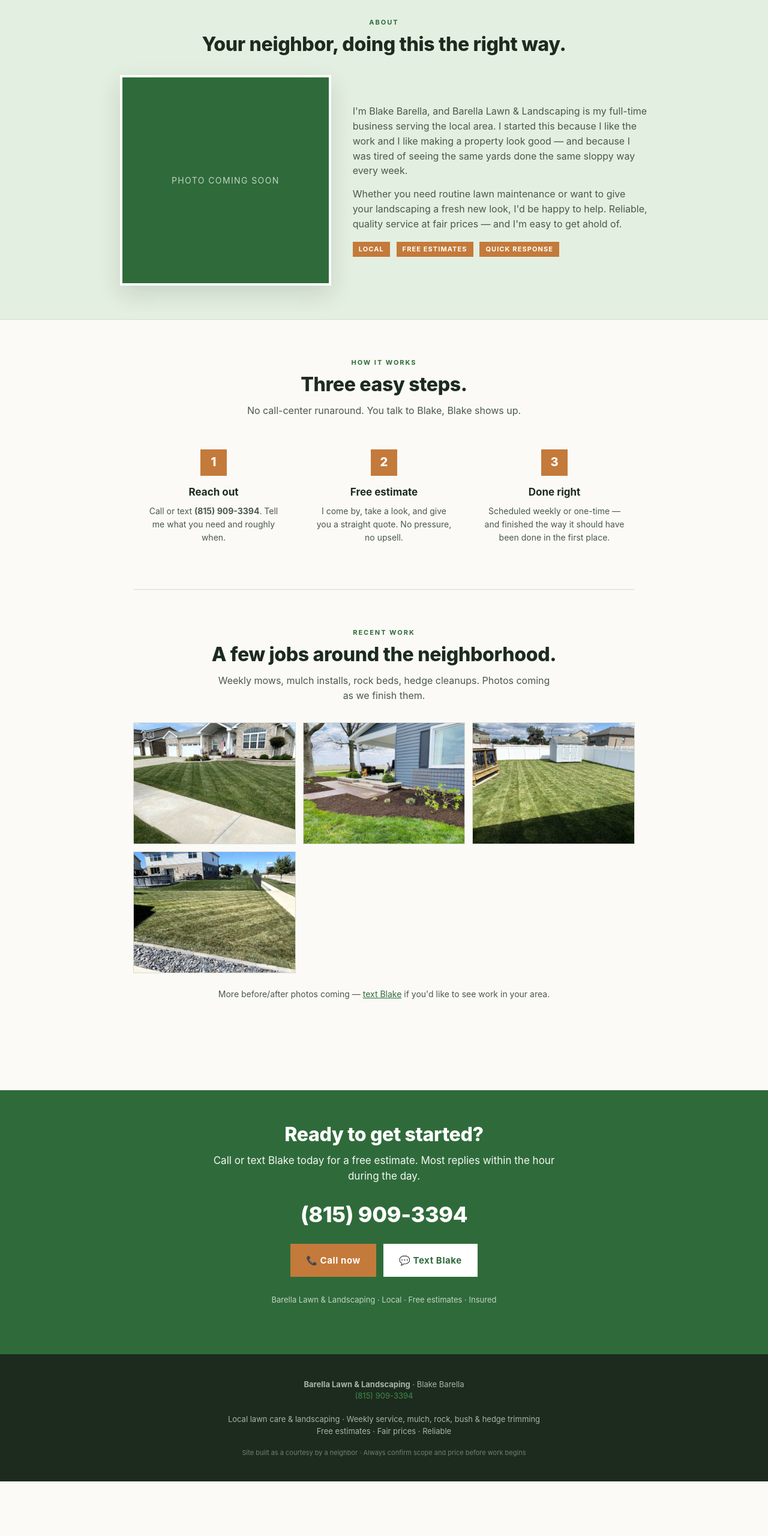
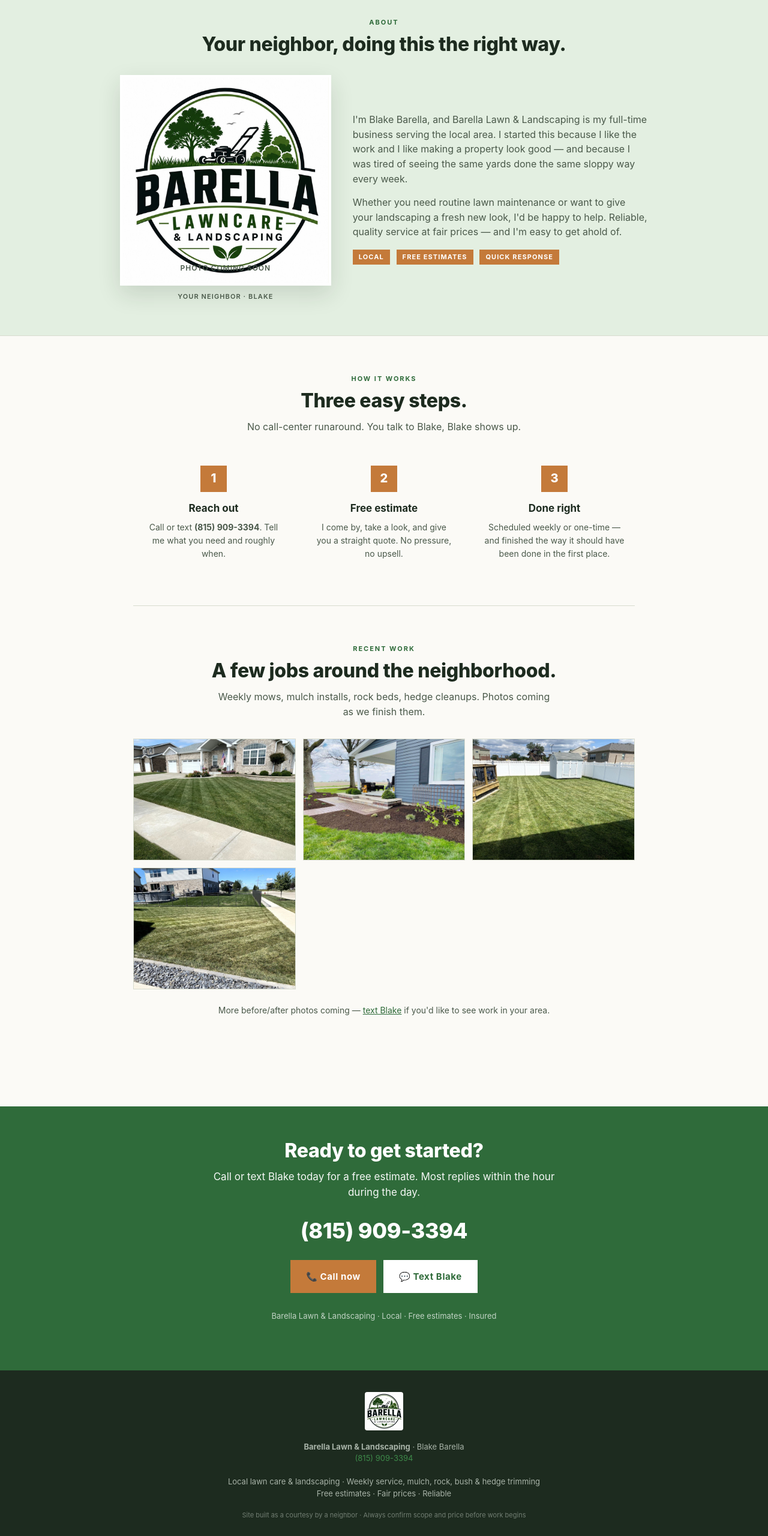
Before and after one commit to Billthorpe522/barella-lawn, a plain HTML site: page index.html in a window 1280 px wide. Shown: the part 1320-3880 px from the top of the page at 60% size. Before the commit the page ends 3789 px from the top, so only its background shows below. Drawn offline with Linux system fonts and the light colour scheme.

Commit message:
Reuse logo: About portrait slot + footer mark

```diff
--- a/index.html
+++ b/index.html
@@ -191,14 +191,21 @@
   @media (max-width: 720px) { .about-grid { grid-template-columns: 1fr; } }
   .portrait {
     width: 100%; aspect-ratio: 1 / 1;
-    background: var(--grass) center/cover no-repeat;
+    background: var(--bone) center/contain no-repeat;
+    background-image: url('photos/logo.png');
     border: 4px solid #fff;
     box-shadow: var(--shadow-2);
-    display: flex; align-items: center; justify-content: center;
-    color: rgba(255,255,255,0.7);
-    font-size: 14px; letter-spacing: 0.1em; text-transform: uppercase;
+    display: flex; align-items: flex-end; justify-content: center;
+    padding-bottom: 16px;
+    color: var(--steel);
+    font-size: 12px; letter-spacing: 0.08em; text-transform: uppercase;
+    font-weight: 600;
   }
-  .portrait.has-photo { color: transparent; }
+  .portrait.has-photo {
+    background-image: url('photos/blake.jpg');
+    background-size: cover;
+    color: transparent;
+  }
   .about h3 {
     margin: 0 0 12px;
     font-size: 26px; font-weight: 800; color: var(--ink);
@@ -313,10 +320,22 @@
   footer.foot {
     background: var(--ink);
     color: #a8b3a8;
-    padding: 28px 22px;
+    padding: 36px 22px 28px;
     text-align: center;
     font-size: 13px;
     line-height: 1.5;
+  }
+  footer.foot .footer-logo {
+    width: 64px; height: 64px;
+    margin: 0 auto 18px;
+    background: #fff;
+    padding: 6px;
+    border-radius: 4px;
+    background-image: url('photos/logo.png');
+    background-size: contain;
+    background-position: center;
+    background-repeat: no-repeat;
+    background-color: #fff;
   }
   footer.foot a { color: var(--grass-2); text-decoration: none; }
   footer.foot a:hover { color: var(--clay); }
@@ -405,8 +424,13 @@
       <h2>Your neighbor, doing this the right way.</h2>
     </header>
     <div class="about-grid">
-      <div class="portrait" id="portrait">
-        <span>Photo coming soon</span>
+      <div>
+        <div class="portrait" id="portrait">
+          <span>Photo coming soon</span>
+        </div>
+        <p style="text-align: center; margin: 10px 0 0; font-size: 11px; color: var(--steel); text-transform: uppercase; letter-spacing: 0.1em; font-weight: 600;">
+          Your neighbor · Blake
+        </p>
       </div>
       <div>
         <p>
@@ -495,9 +519,10 @@
 
 <!-- ───── Footer ───── -->
 <footer class="foot">
+  <div class="footer-logo" role="img" aria-label="Barella Lawn &amp; Landscaping logo"></div>
   <p>
     <strong>Barella Lawn &amp; Landscaping</strong> · Blake Barella<br>
-    <a href="tel:+18159093394">(815) 909-3394</a><br><br>
+    <a href="tel:+181****3394">(815) 909-3394</a><br><br>
     Local lawn care &amp; landscaping · Weekly service, mulch, rock, bush &amp; hedge trimming<br>
     Free estimates · Fair prices · Reliable
   </p>
```
Also changed, not shown: _design_screenshots/header_with_logo.png (added).
